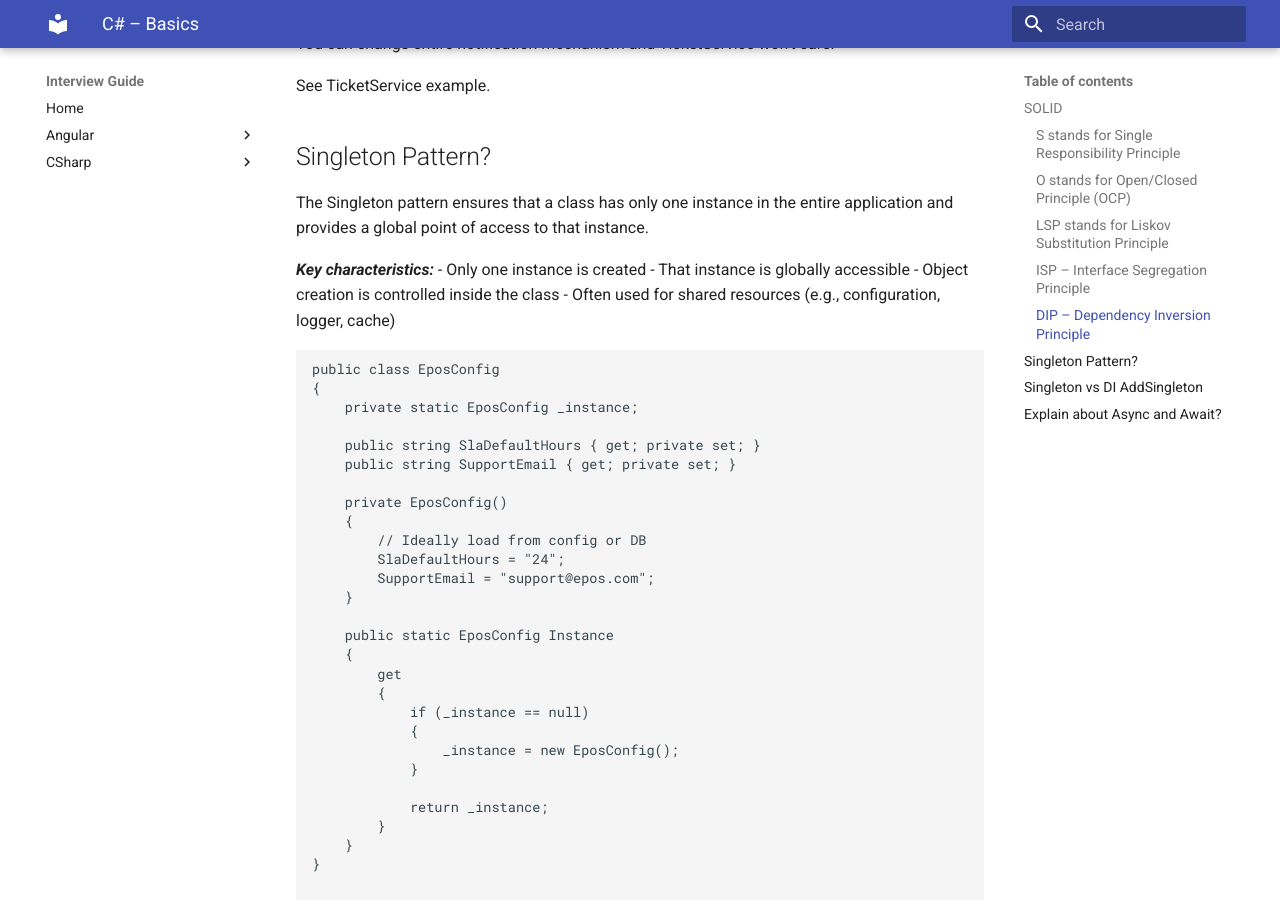
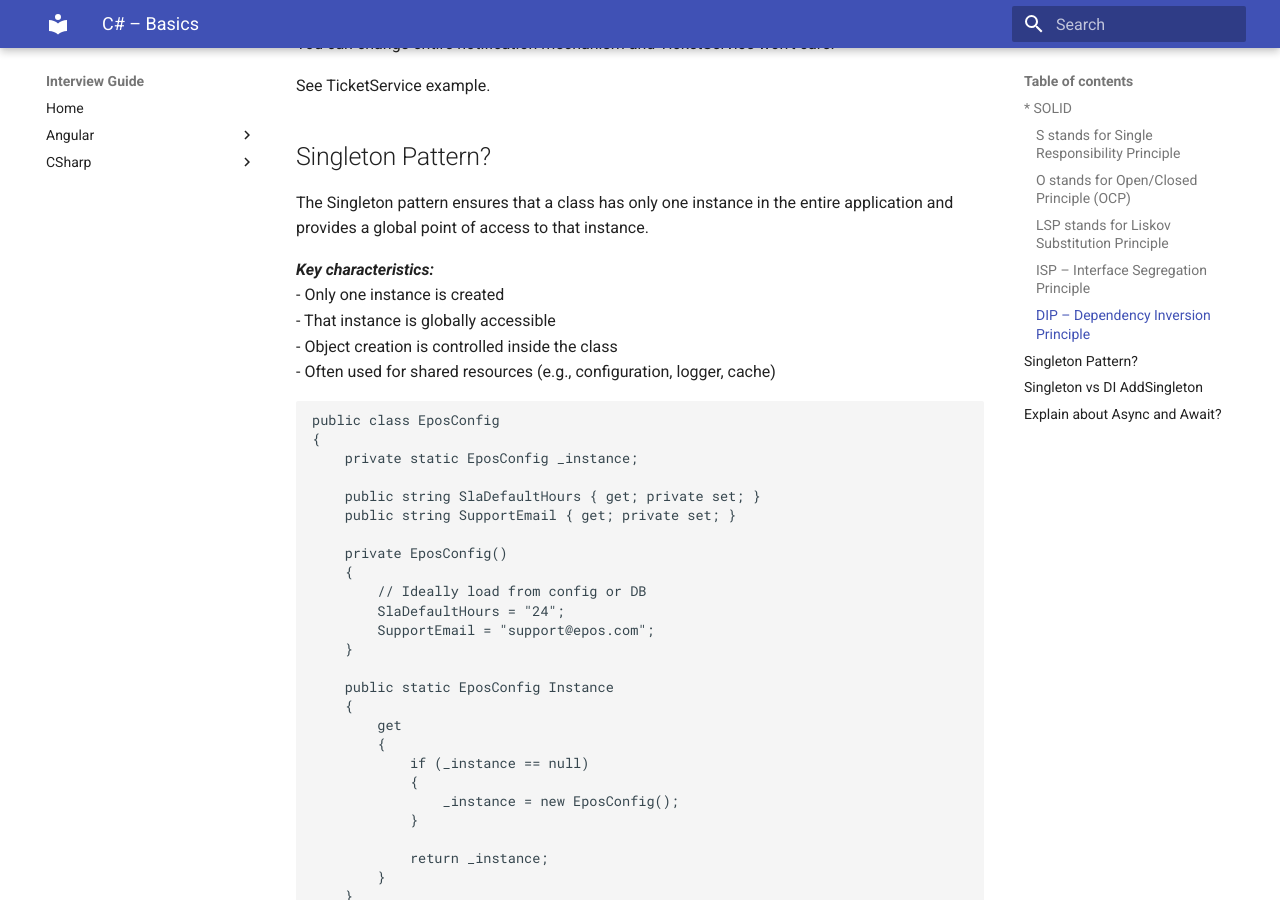
Before and after one commit to subbu-cpu97/Interview-guide, an MkDocs documentation site: the page built from docs/CSharp/csharp-guide.md, in a window 1280 px wide and 900 px high, scrolled down 3618 px. Built offline with MkDocs 1.6.1 and Material for MkDocs 9.7.7, drawn with Linux system fonts in a browser that asks for light colours; some of the changed text lies outside the part shown.

```diff
--- a/docs/CSharp/csharp-guide.md
+++ b/docs/CSharp/csharp-guide.md
@@ -1,6 +1,6 @@
 # C# – Basics
 
-## SOLID
+## * SOLID
 SOLID is a set of 5 design principles that make software:
 ✔ Maintainable
 ✔ Extensible
```
